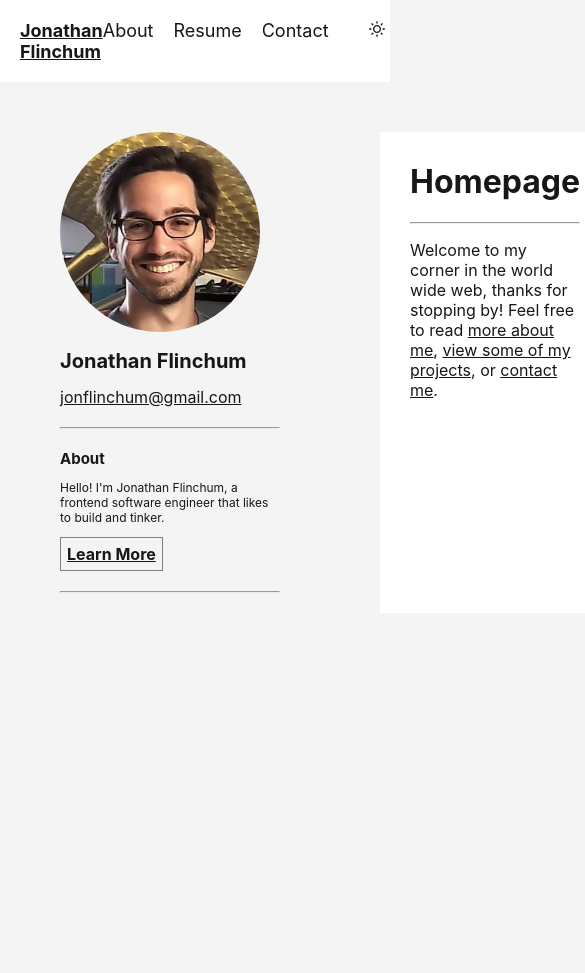
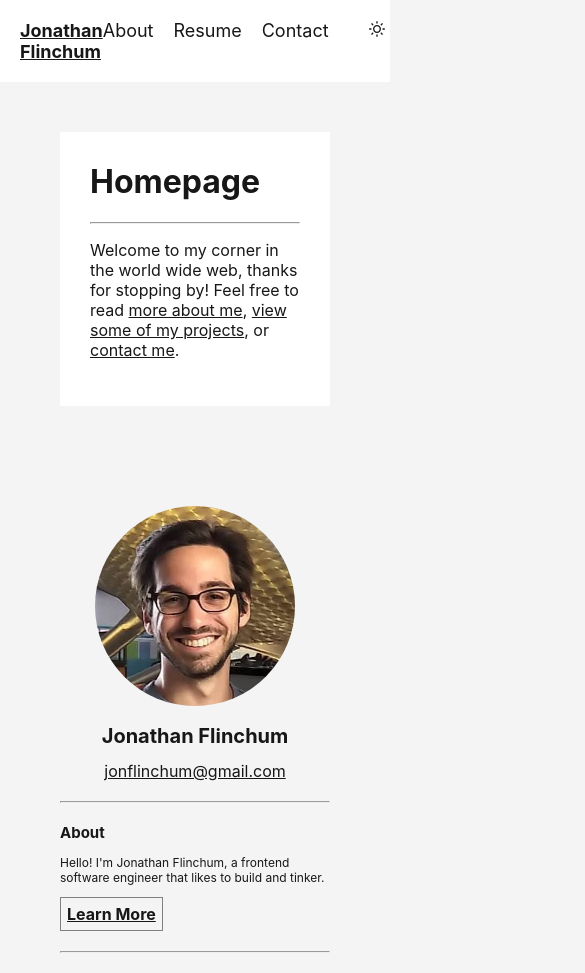
Before and after one commit to Jflinchum/personal-webapp, a Next.js app: page /personal-webapp/ in a window 390 px wide. Shown: the top 973 px of the page, 585 px wide, since content can reach past the window. Before the commit the page ends 844 px from the top, so only its background shows below. Built offline with nearby package versions, Linux system fonts and the light colour scheme.

Commit message:
mobile responsiveness

```diff
--- a/components/ContentCard/ContentCard.css
+++ b/components/ContentCard/ContentCard.css
@@ -1,7 +1,6 @@
 
 .content-card {
   background-color: var(--background-tertiary);
-  width: 100%;
   padding: 30px;
 }
 
--- a/components/Layout/Layout.css
+++ b/components/Layout/Layout.css
@@ -1,5 +1,11 @@
 .layout-content {
-    display: flex;
-    gap: 100px;
-    padding: 50px 60px 0 60px;
+  display: flex;
+  gap: 100px;
+  padding: 50px 60px 0 60px;
 }
+
+@media (max-width: 800px) {
+  .layout-content {
+    flex-direction: column-reverse;
+  }
+}
--- a/components/PersonalDetailsCard/PersonalDetailsCard.css
+++ b/components/PersonalDetailsCard/PersonalDetailsCard.css
@@ -36,3 +36,9 @@
     border: 1px solid rgb(174, 216, 242);
   }
 }
+
+@media (max-width: 800px) {
+  .personal-details-name-and-image {
+    text-align: center;
+  }
+}
--- a/components/PersonalDetailsCard/PersonalDetailsCard.tsx
+++ b/components/PersonalDetailsCard/PersonalDetailsCard.tsx
@@ -8,10 +8,12 @@ const PersonalDetailsCard = () => {
 
   return (
     <div className='personal-details-card'>
-      <Image width='200' height='200' src='/personal-webapp/Jonathan_Flinchum.jpg' alt='Picture of Jonathan Flinchum'/>
+      <div className='personal-details-name-and-image'>
+        <Image width='200' height='200' src='/personal-webapp/Jonathan_Flinchum.jpg' alt='Picture of Jonathan Flinchum'/>
 
-      <h1 className='personal-name'>Jonathan Flinchum</h1>
-      <a href="mailto:jonflinchum@gmail.com">jonflinchum@gmail.com</a>
+        <h1 className='personal-name'>Jonathan Flinchum</h1>
+        <a href="mailto:jonflinchum@gmail.com">jonflinchum@gmail.com</a>
+      </div>
 
       <hr/>
 
```
Lines whose indentation alone changed are shown as unchanged.
